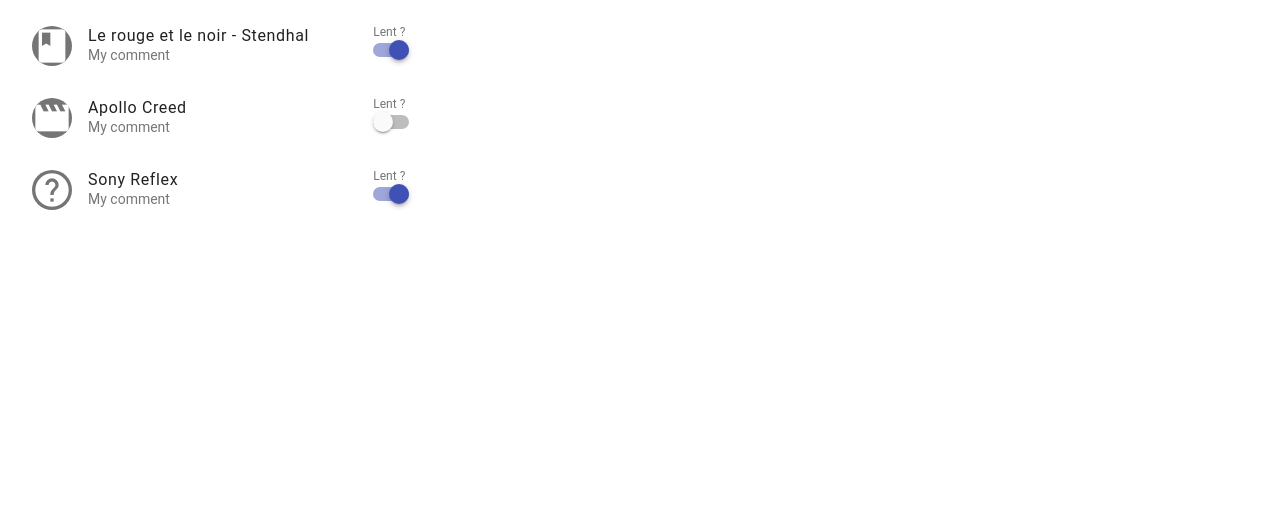
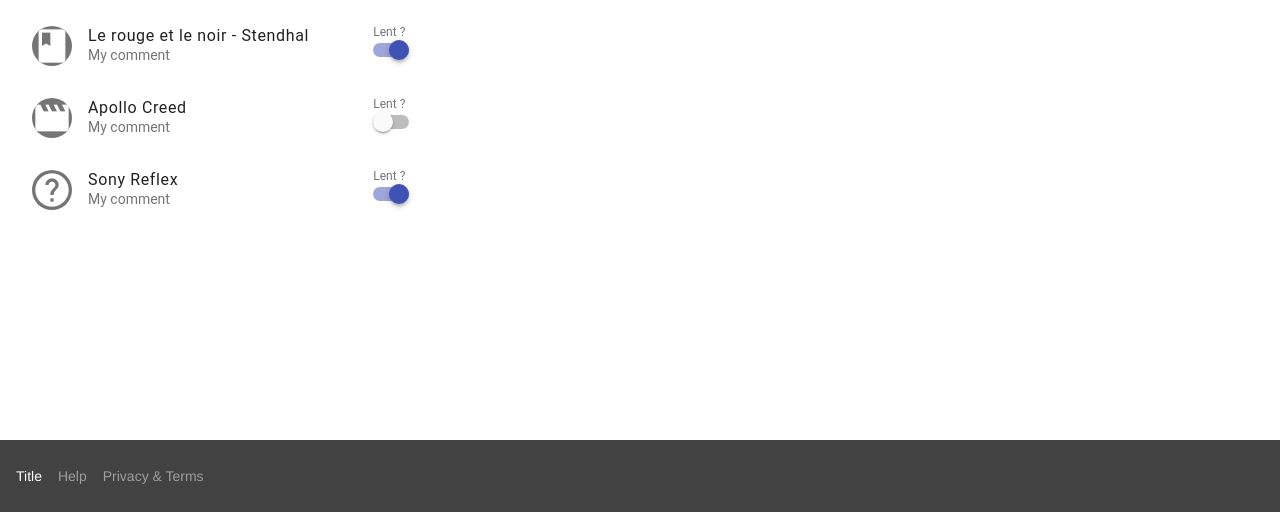
Before and after one commit to Voilier/kolkhoze-front, a website: page html_mockup/index.html in a window 1280 px wide. Shown: the part 288-800 px from the top of the page. Drawn offline with nearby package versions, Linux system fonts and the light colour scheme; files that its build step writes are made by us from their sources; files whose address does not match are found by name; a web font is replaced by a local one.

Commit message:
adding footer to index

```diff
--- a/html_mockup/index.html
+++ b/html_mockup/index.html
@@ -97,10 +97,19 @@
 
 
       </div>
-  </div>
   </main>
 
-  </div>
+  <footer class="mdl-mini-footer">
+    <div class="mdl-mini-footer__left-section">
+      <div class="mdl-logo">Title</div>
+      <ul class="mdl-mini-footer__link-list">
+        <li><a href="#">Help</a></li>
+        <li><a href="#">Privacy & Terms</a></li>
+      </ul>
+    </div>
+  </footer>
+
+    </div>
 </body>
 
 </html>
```
Also changed, not shown: html_mockup/signin.html (+0 -2 lines).
